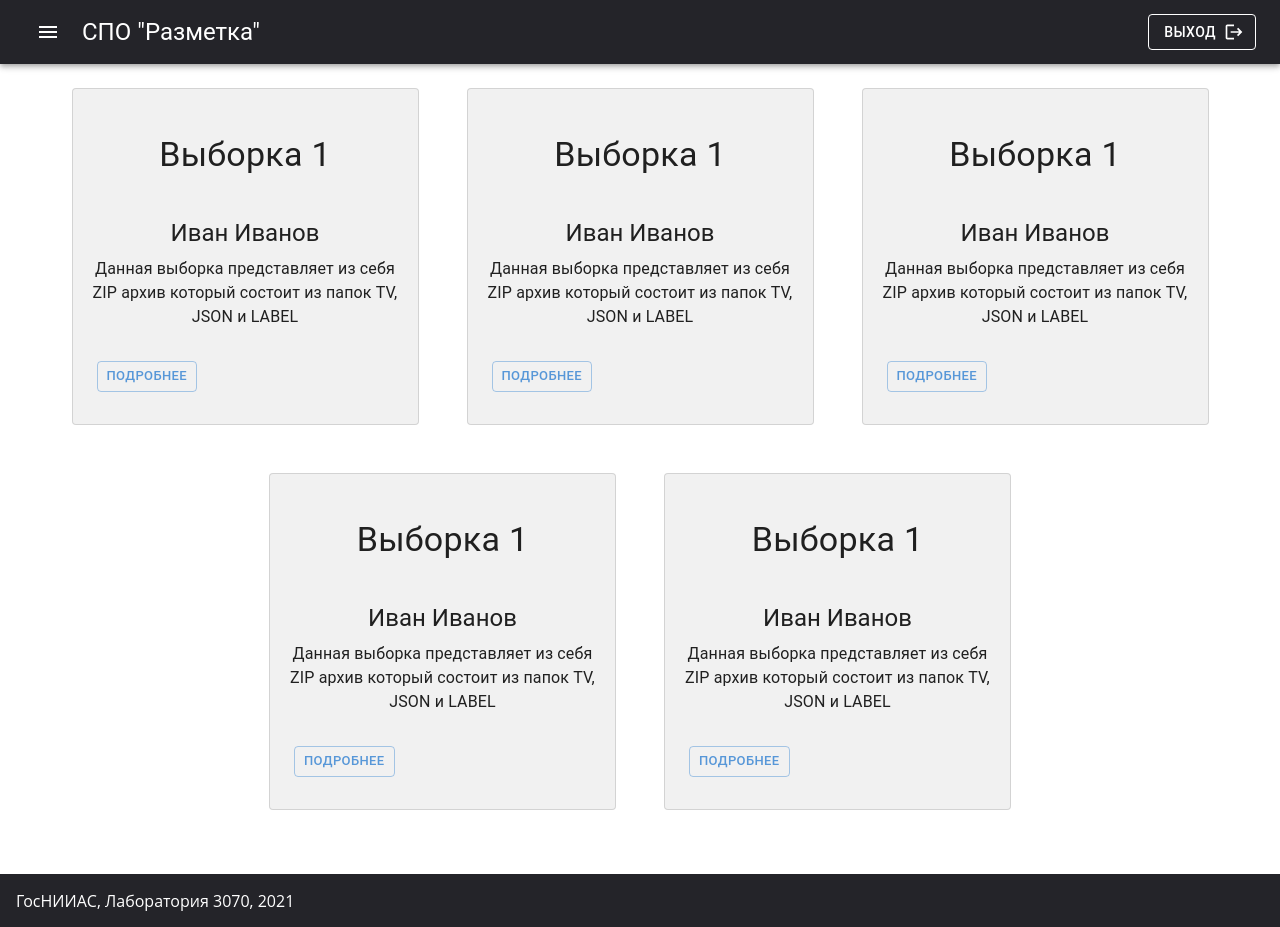
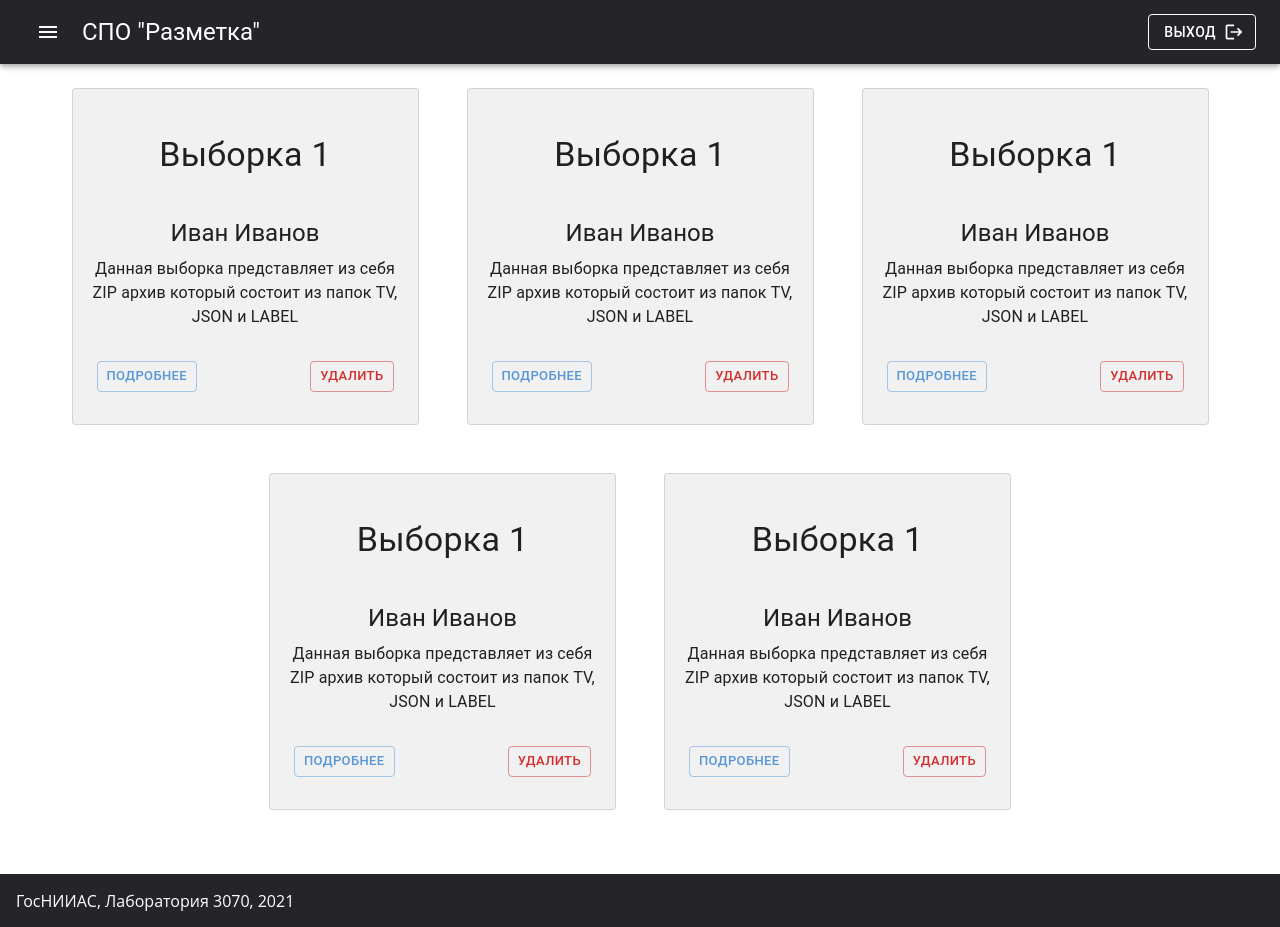
Before and after one commit to lensroman/react-crud, a React (Create React App) app: page /auth in a window 1280 px wide. Both pictures are taken after a click on the button "ВОЙТИ". Built offline with nearby package versions, Linux system fonts and the light colour scheme.

Commit message:
Routing added. Refactoring: adminTasks and samples are now containers Authorization depends on userType. Logout action on exitButton in Header added.

```diff
--- a/src/containers/AdminContainers/Samples/Sample/Sample.js
+++ b/src/containers/AdminContainers/DataSets/DataSet/DataSet.js
@@ -3,7 +3,7 @@ import React from "react";
 import {theme} from "../../../../UI/Theme/Theme";
 import {Box, Card, CardActions, CardContent, ThemeProvider, Typography, Button} from "@mui/material";
 
-const Sample = props => {
+const DataSet = props => {
 
     return (
         <ThemeProvider theme={theme}>
@@ -30,10 +30,32 @@ const Sample = props => {
                     </Typography>
                     <Box sx={{ mb: 3 }}>
                         <Typography variant={"h5"} gutterBottom>Иван Иванов</Typography>
-                        <Typography>Данная выборка представляет из себя ZIP архив который состоит из папок TV, JSON и LABEL</Typography>
+                        <Typography>
+                            Данная выборка представляет из себя ZIP архив
+                            который состоит из папок TV, JSON и LABEL
+                        </Typography>
                     </Box>
                     <CardActions>
-                        <Button color={"secondary"} size={"small"} variant={"outlined"}>Подробнее</Button>
+                        <Box
+                            display={"flex"}
+                            justifyContent={"space-between"}
+                            width={"100%"}
+                        >
+                            <Button
+                                color={"secondary"}
+                                size={"small"}
+                                variant={"outlined"}
+                            >
+                                Подробнее
+                            </Button>
+                            <Button
+                                color={"error"}
+                                size={"small"}
+                                variant={"outlined"}
+                            >
+                                Удалить
+                            </Button>
+                        </Box>
                     </CardActions>
                 </CardContent>
             </Card>
@@ -41,4 +63,4 @@ const Sample = props => {
     )
 }
 
-export default Sample
+export default DataSet
--- /dev/null
+++ b/src/containers/AdminContainers/DataSets/DataSets.js
@@ -0,0 +1,23 @@
+import React from "react";
+
+import classes from './Samples.module.scss';
+import DataSet from "./DataSet/DataSet";
+
+const DataSets = props => {
+
+    //request => saving sets in store => map => render sets with information in props
+
+    //onclick dataset's button => request to delete it on server => rerender
+
+    return (
+        <div className={classes.Samples}>
+            <DataSet />
+            <DataSet />
+            <DataSet />
+            <DataSet />
+            <DataSet />
+        </div>
+    )
+}
+
+export default DataSets;
--- a/src/containers/AdminContainers/Samples/Samples.js
+++ /dev/null
@@ -1,19 +0,0 @@
-import React from "react";
-
-import classes from './Samples.module.scss';
-import Sample from "./Sample/Sample";
-
-const Samples = props => {
-
-    return (
-        <div className={classes.Samples}>
-            <Sample />
-            <Sample />
-            <Sample />
-            <Sample />
-            <Sample />
-        </div>
-    )
-}
-
-export default Samples;
--- a/src/routes/routes.js
+++ b/src/routes/routes.js
@@ -5,7 +5,7 @@ import {Navigate} from "react-router-dom";
 import Auth from "../containers/Auth/Auth";
 import Markup from "../containers/Markup/Markup";
 import Dashboard from "../components/Dashboard/Dashboard";
-import Samples from "../containers/AdminContainers/Samples/Samples";
+import DataSets from "../containers/AdminContainers/DataSets/DataSets";
 import AdminTasks from "../containers/AdminContainers/AdminTasks/AdminTasks";
 
 const routes = (isAuthenticated, userType) => [
@@ -27,7 +27,7 @@ const routes = (isAuthenticated, userType) => [
     },
     {
         path: '/samples',
-        element: (isAuthenticated && userType === 'admin') ? <Samples /> : <Navigate to="/auth" />
+        element: (isAuthenticated && userType === 'admin') ? <DataSets /> : <Navigate to="/auth" />
     },
     {
         path: '/admin-tasks',
```
Also changed, not shown: src/hoc/Layout/Layout.js (+10 -1 lines), src/containers/AdminContainers/DataSets/Samples.module.scss (renamed from src/containers/AdminContainers/Samples/Samples.module.scss).
